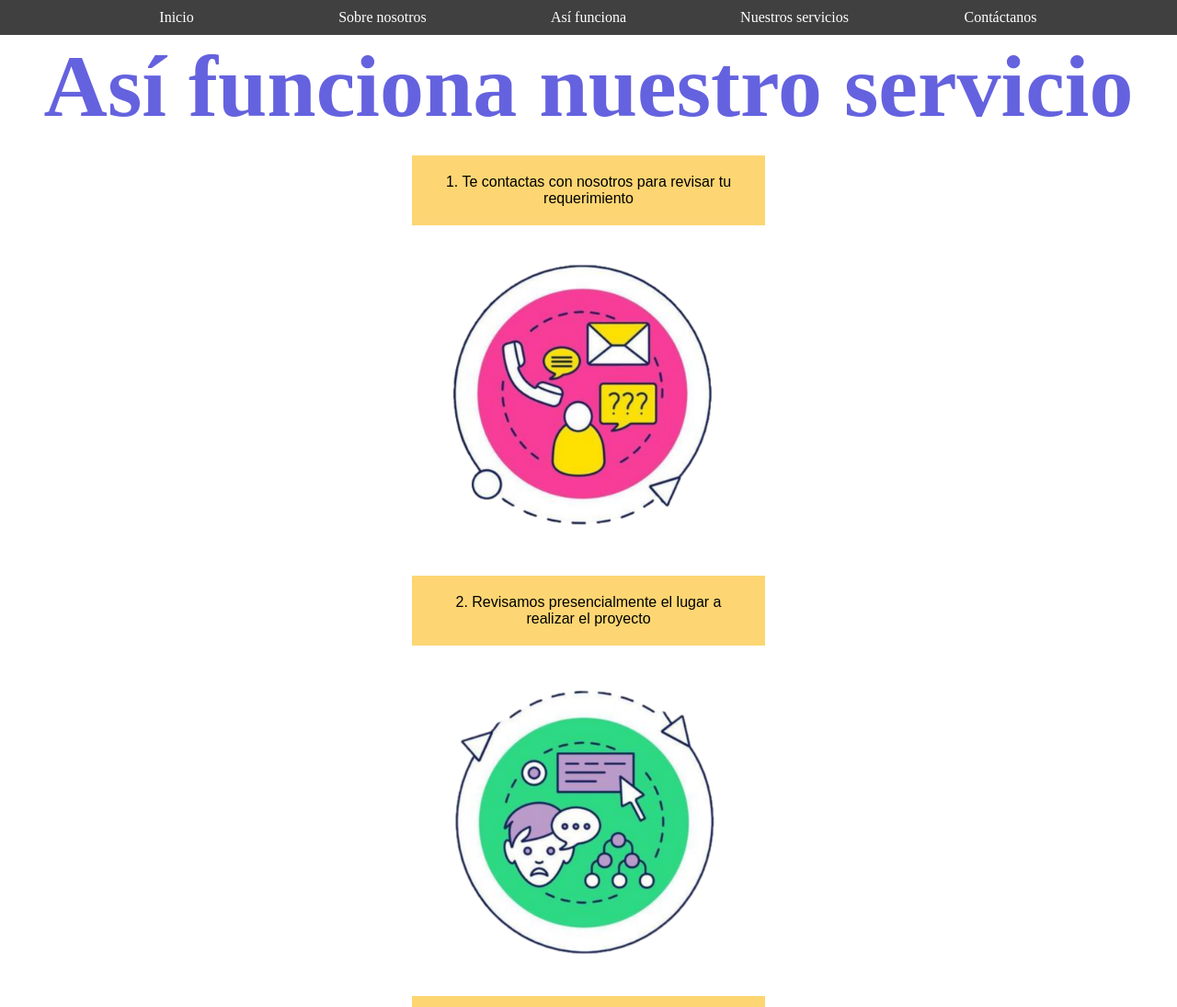
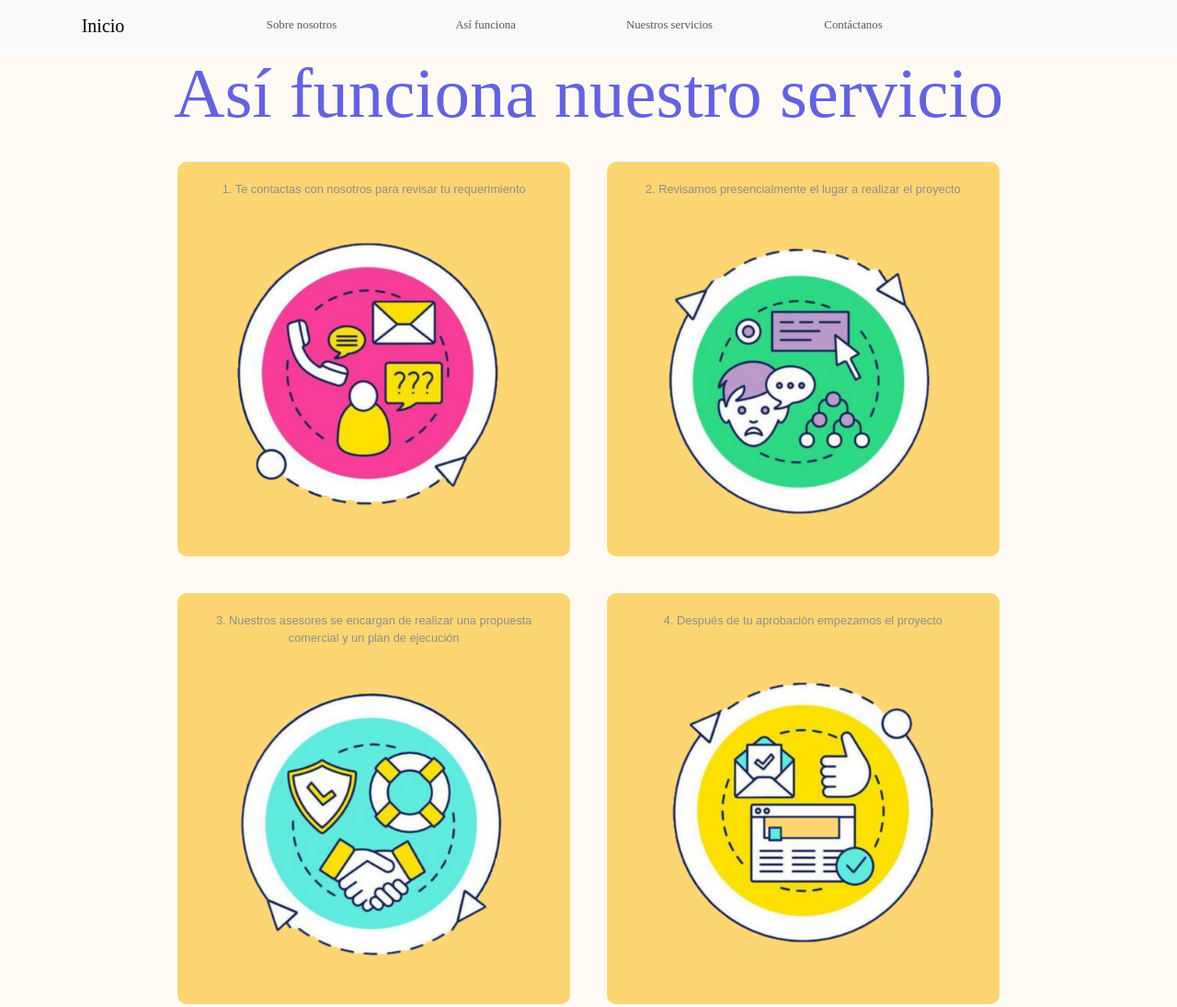
Before and after one commit to KimCoder16/tercera-entrega, a plain HTML site: page pages/asi-funciona.html in a window 1280 px wide. Shown: the top 1095 px of the page at 92% size. Drawn offline with nearby package versions, Linux system fonts and the light colour scheme; files that its build step writes are made by us from their sources.

Commit message:
ajuste del menu hamburguesa y boostrap a todas las pages

```diff
--- a/pages/asi-funciona.html
+++ b/pages/asi-funciona.html
@@ -4,54 +4,70 @@
     <meta charset="UTF-8">
     <meta name="viewport" content="width=device-width, initial-scale=1.0">
     <title>Así Funciona</title>
-    <link rel="stylesheet" href="../assets/style.css">
+    <link href="https://cdn.jsdelivr.net/npm/bootstrap@5.3.3/dist/css/bootstrap.min.css" rel="stylesheet"
+    integrity="sha384-QWTKZyjpPEjISv5WaRU9OFeRpok6YctnYmDr5pNlyT2bRjXh0JMhjY6hW+ALEwIH" crossorigin="anonymous">
+    <link rel="stylesheet" href="../assets/css/style.css">
+
 </head>
 <body class="asi-funciona">
     <header class="header">
-        <div class="menu container">
-            <nav class="navbar">
-                <ul>
-                    <li><a href="../index.html">Inicio</a></li>
-                    <li><a href="sobre-nosotros.html">Sobre nosotros</a></li>
-                    <li><a href="asi-funciona.html">Así funciona</a></li>
-                    <li><a href="nuestros-servicios.html">Nuestros servicios</a></li>
-                    <li><a href="contactanos.html">Contáctanos</a></li>
-                </ul>
-            </nav>
-        </div>
+        <nav class="navbar navbar-expand-lg bg-body-tertiary">
+            <div class="container-fluid">
+
+                <a class="navbar-brand d-none d-lg-block" href="../index.html">Inicio</a>
+                <button class="navbar-toggler" type="button" data-bs-toggle="collapse"
+                    data-bs-target="#navbarSupportedContent" aria-controls="navbarSupportedContent"
+                    aria-expanded="false" aria-label="Toggle navigation">
+                    <span class="navbar-toggler-icon"></span>
+                </button>
+                <div class="collapse navbar-collapse text-center" id="navbarSupportedContent">
+                    <ul class="navbar-nav mx-auto mb-2 mb-lg-0 w-100">
+
+                        <li class="nav-item d-lg-none">
+                            <a class="nav-link" href="../index.html">Inicio</a>
+                        </li>
+                        <li class="nav-item">
+                            <a class="nav-link" href="sobre-nosotros.html">Sobre nosotros</a>
+                        </li>
+                        <li class="nav-item">
+                            <a class="nav-link" href="asi-funciona.html">Así funciona</a>
+                        </li>
+                        <li class="nav-item">
+                            <a class="nav-link" href="nuestros-servicios.html">Nuestros servicios</a>
+                        </li>
+                        <li class="nav-item">
+                            <a class="nav-link" href="contactanos.html">Contáctanos</a>
+                        </li>
+                    </ul>
+                </div>
+            </div>
+        </nav>
 
     </header>
 
     <main>
         <h1>Así funciona nuestro servicio</h1>
         <ol>
-
             <li>
                 <p>1. Te contactas con nosotros para revisar tu requerimiento</p>
+                <img src="../assets/img/1.png" alt="Paso 1">
             </li>
-            <img src="../assets/img/1.png" alt="Paso 1">
             <li>
                 <p>2. Revisamos presencialmente el lugar a realizar el proyecto</p>
+                <img src="../assets/img/2.png" alt="Paso 2">
             </li>
-            <img src="../assets/img/2.png" alt="Paso 2">
             <li>
-                <p>3. Nuestros asesores se encargan de realizar una propuesta comercial y una plan de ejecución</p>
+                <p>3. Nuestros asesores se encargan de realizar una propuesta comercial y un plan de ejecución</p>
+                <img src="../assets/img/3.png" alt="Paso 3">
             </li>
-            <img src="../assets/img/3.png" alt="Paso 3">
             <li>
                 <p>4. Después de tu aprobación empezamos el proyecto</p>
+                <img src="../assets/img/4.png" alt="Paso 4">
             </li>
-            <img src="../assets/img/4.png" alt="Paso 4">
         </ol>
         <button class="btn" onclick="window.location.href='nuestros-servicios.html'">Nuestros Servicios</button>
     </main>
 
-    <section class="cajas">
-        <div class="Caja-1"><p>Caja 1</p></div>
-        <div class="Caja-2"><p>Caja 2</p></div>
-        <div class="Caja-3"><p>Caja 3</p></div>
-        <div class="Caja-4"><p>Caja 4</p></div>
-    </section>
 
     <footer>
         <ul>
@@ -60,5 +76,9 @@
         </ul>
     </footer>
 
+    <script src="https://cdn.jsdelivr.net/npm/bootstrap@5.3.3/dist/js/bootstrap.bundle.min.js"
+    integrity="sha384-YvpcrYf0tY3lHB60NNkmXc5s9fDVZLESaAA55NDzOxhy9GkcIdslK1eN7N6jIeHz"
+    crossorigin="anonymous"></script>
+
 </body>
 </html>
--- a/scss/components/_body.scss
+++ b/scss/components/_body.scss
@@ -0,0 +1,7 @@
+/* body */
+body {
+    font-family: 'Libre baskerville';
+    color: #8f8e8e;
+    font-size: 80%;
+    background-color: #fffbf4;
+}
--- a/scss/pages/_asi-funciona.scss
+++ b/scss/pages/_asi-funciona.scss
@@ -3,37 +3,30 @@
 main ol {
     list-style: none;
     padding: 0;
-    text-align: center;
-    font-family: 'Poppins', sans-serif; /*lista */
+    font-family: 'Poppins', sans-serif; /* Lista */
+    display: flex;
+    flex-wrap: wrap; /* Para que las cajas se adapten */
+    justify-content: center;
 }
 
 main ol li {
     background-color: #fdd673;
-    margin: 20px auto;
+    margin: 20px;
     padding: 20px;
-    width: 30%;
+    width: 100%; /* Por defecto ocupa toda la pantalla */
     box-sizing: border-box;
     text-align: center;
+    border-radius: 10px; /* Añade bordes redondeados para mejor diseño */
 }
 
-main ol li + p {
-    margin-bottom: 10px;
+main ol li img {
+    width: 100%;
+    height: auto; /* Garantiza que las imágenes se ajusten proporcionalmente */
+    margin-top: 10px;
 }
 
-main ol li + img {
-    width: 30%;
-    height: auto;
-    display: block;
-    margin: 10px auto;
+@media (min-width: 768px) {
+    main ol li {
+        width: 33.333%; /* En pantallas más grandes ocupa un tercio */
+    }
 }
-
-section .cajas {
-    display: grid;
-}
-
-.cajas > div {
-    background-color: #fdd673;
-    padding: 20px; /* Espaciado interno para que el contenido no quede pegado */
-    text-align: center; /* Centrè el texto dentro de las cajas */
-
-}
```
Also changed, not shown: index.html (+1 -1 lines), pages/contactanos.html (+39 -12 lines), pages/nuestros-servicios.html (+43 -12 lines), pages/sobre-nosotros.html (+2 -2 lines), assets/css/style.css, 1 other file.
